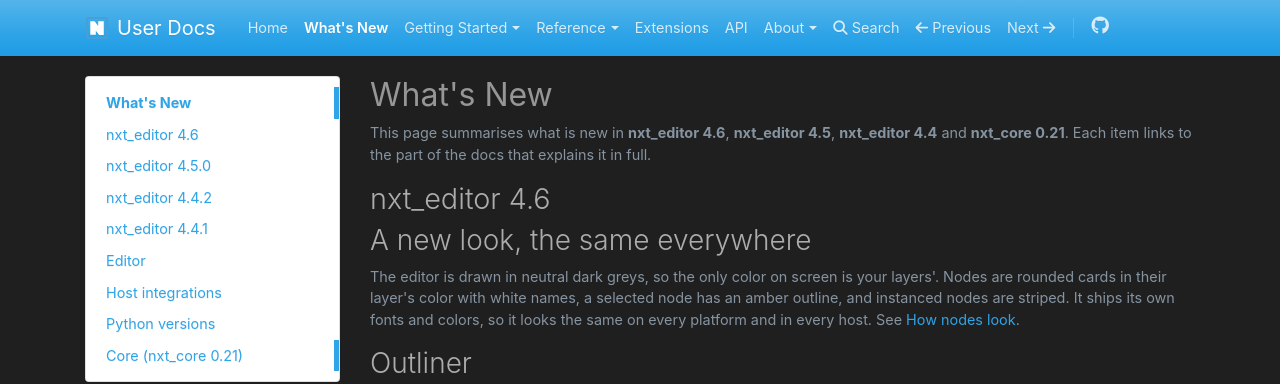
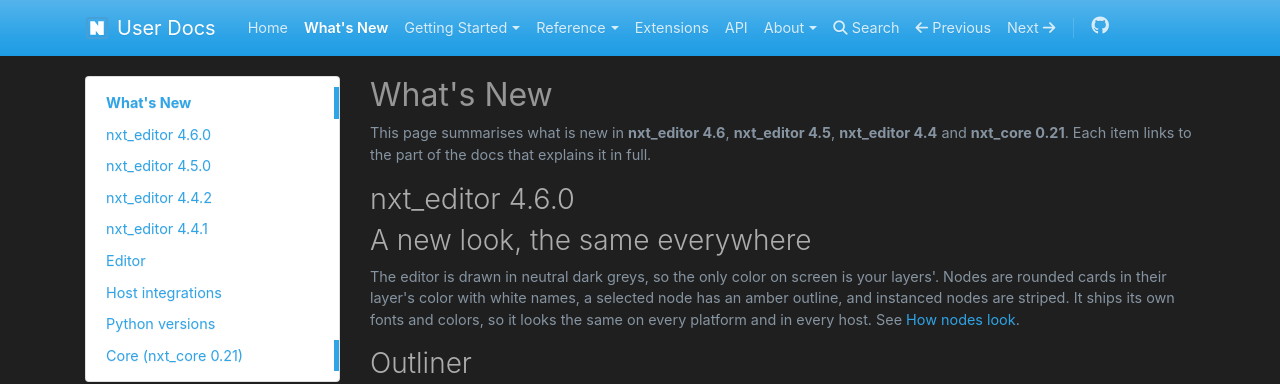
Before and after one commit to nxt-dev/nxt-dev.github.io, an MkDocs documentation site: the page built from docs/user_docs/docs/whats_new.md, in a window 1280 px wide and 900 px high. Shown: the top 384 px of the window. Built offline with MkDocs 1.6.1, drawn with Linux system fonts in a browser that asks for light colours; nearby versions of some CDN libraries.

Commit message:
Name the release 4.6.0 on What's New
Co-Authored-By: Claude Opus 5.5 (1M context) <noreply@anthropic.com>

```diff
--- a/docs/user_docs/docs/whats_new.md
+++ b/docs/user_docs/docs/whats_new.md
@@ -4,7 +4,7 @@ This page summarises what is new in **nxt_editor 4.6**, **nxt_editor 4.5**,
 **nxt_editor 4.4** and **nxt_core 0.21**. Each item links to the part of the docs that explains
 it in full.
 
-## nxt_editor 4.6
+## nxt_editor 4.6.0
 
 ### A new look, the same everywhere
 
```
